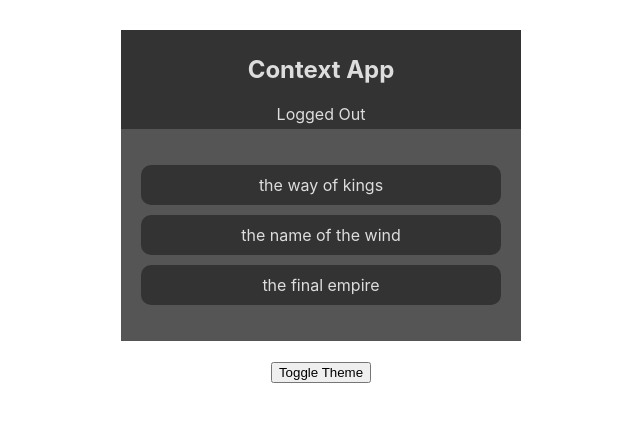
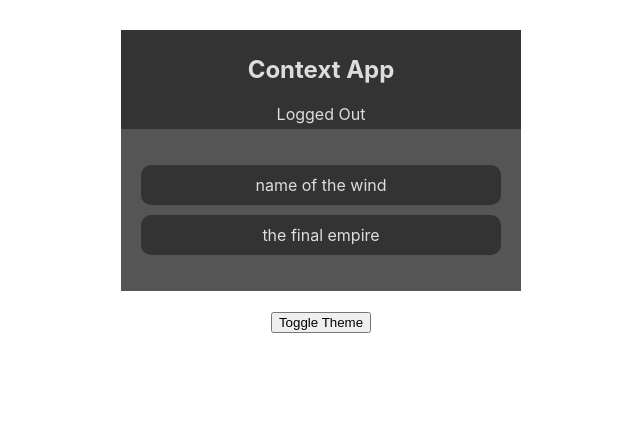
Before and after one commit to adiakbar/react-context-hooks-thenetninja, a React (Create React App) app: page / in a window 1280 px wide. Shown: the top 422 px of the page, without its empty margins (319-959 px from the left). Built offline with nearby package versions, Linux system fonts and the light colour scheme.

Commit message:
create book context

```diff
--- a/src/App.js
+++ b/src/App.js
@@ -4,6 +4,7 @@
 import ThemeContextProvider from './contexts/ThemeContext';
 import AuthContextProvider from './contexts/AuthContext';
 import ThemeToggle from './components/ThemeToggle';
+import BookContextProvider from './contexts/BookContext';
 
 function App() {
   return (
@@ -11,8 +12,10 @@
       <ThemeContextProvider>
         <AuthContextProvider>
           <Navbar />
-          <BookList />
-          <ThemeToggle />
+          <BookContextProvider>
+            <BookList />
+            <ThemeToggle />
+          </BookContextProvider>
         </AuthContextProvider>
       </ThemeContextProvider>
     </div>
--- a/src/components/BookList.js
+++ b/src/components/BookList.js
@@ -1,16 +1,21 @@
 import React, {useContext} from 'react'
 import {ThemeContext} from '../contexts/ThemeContext'
+import { BookContext } from '../contexts/BookContext'
 
 const BookList = () => {
   const {isLightTheme, light, dark} = useContext(ThemeContext)
   const theme = isLightTheme ? light : dark;
 
+  const {books} = useContext(BookContext)
+
   return (
     <div className="book-list" style={{color: theme.syntax, background: theme.bg}}>
       <ul>
-        <li style={{background: theme.ui}}>the way of kings</li>
-        <li style={{background: theme.ui}}>the name of the wind</li>
-        <li style={{background: theme.ui}}>the final empire</li>
+        {books.map(book => {
+          return(
+            <li key={book.id} style={{background: theme.ui}}>{book.title}</li>
+          )
+        })}
       </ul>
     </div>
   )
--- /dev/null
+++ b/src/contexts/BookContext.js
@@ -0,0 +1,18 @@
+import React, {createContext, useState} from 'react'
+
+export const BookContext = createContext()
+
+const BookContextProvider = (props) => {
+  const [books, setBooks] = useState([
+    {title: 'name of the wind', author: 'patrick rothfuss', id: 1},
+    {title: 'the final empire', author: 'brandon sanderson', id: 2}
+  ])
+
+  return (
+    <BookContext.Provider value={{books}}>
+      {props.children}
+    </BookContext.Provider>
+  )
+}
+
+export default BookContextProvider
```
